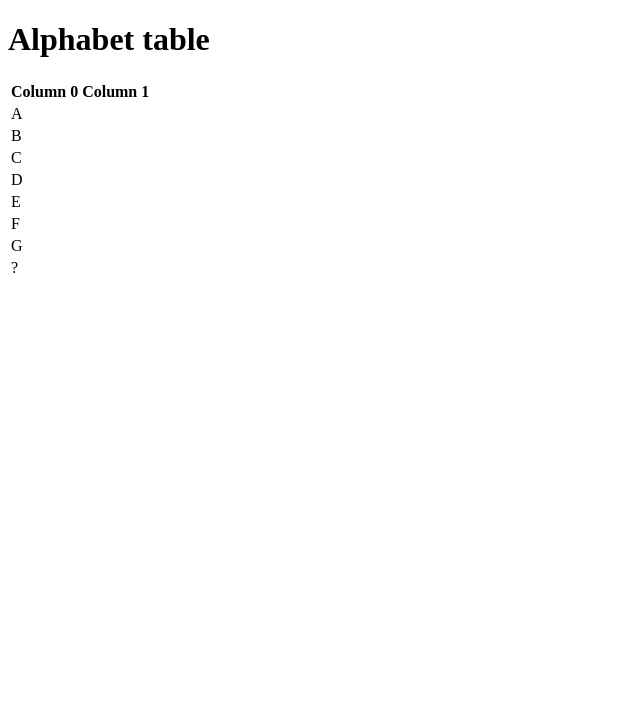
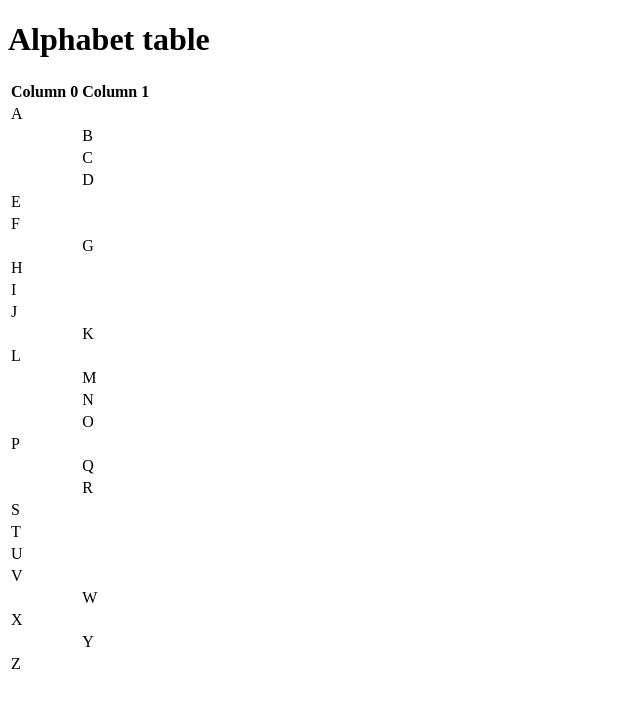
Before and after one commit to comp426-2022-spring/a00-kchange7, a website: page index.html in a window 1280 px wide. Shown: the whole page, without its empty margins (0-640 px from the left). Drawn offline with Linux system fonts and the light colour scheme.

Commit message:
added letters

```diff
--- a/index.html
+++ b/index.html
@@ -23,16 +23,16 @@
                     <td></td>
                 </tr>
                 <tr>
+                    <td></td>
                     <td>B</td>
-                    <td></td>
                 </tr>
                 <tr>
+                    <td></td>
                     <td>C</td>
-                    <td></td>
                 </tr>
                 <tr>
+                    <td></td>
                     <td>D</td>
-                    <td></td>
                 </tr>
                 <tr>
                     <td>E</td>
@@ -43,11 +43,83 @@
                     <td></td>
                 </tr>
                 <tr>
+                    <td></td>
                     <td>G</td>
+                </tr>
+                <tr>
+                    <td>H</td>
                     <td></td>
                 </tr>
                 <tr>
-                    <td>?</td>
+                    <td>I</td>
+                    <td></td>
+                </tr>
+                <tr>
+                    <td>J</td>
+                    <td></td>
+                </tr>
+                <tr>
+                    <td></td>
+                    <td>K</td>
+                </tr>
+                <tr>
+                    <td>L</td>
+                    <td></td>
+                </tr>
+                <tr>
+                    <td></td>
+                    <td>M</td>
+                </tr>
+                <tr>
+                    <td></td>
+                    <td>N</td>
+                </tr>
+                <tr>
+                    <td></td>
+                    <td>O</td>
+                </tr>
+                <tr>
+                    <td>P</td>
+                    <td></td>
+                </tr>
+                <tr>
+                    <td></td>
+                    <td>Q</td>
+                </tr>
+                <tr>
+                    <td></td>
+                    <td>R</td>
+                </tr>
+                <tr>
+                    <td>S</td>
+                    <td></td>
+                </tr>
+                <tr>
+                    <td>T</td>
+                    <td></td>
+                </tr>
+                <tr>
+                    <td>U</td>
+                    <td></td>
+                </tr>
+                <tr>
+                    <td>V</td>
+                    <td></td>
+                </tr>
+                <tr>
+                    <td></td>
+                    <td>W</td>
+                </tr>
+                <tr>
+                    <td>X</td>
+                    <td></td>
+                </tr>
+                <tr>
+                    <td></td>
+                    <td>Y</td>
+                </tr>
+                <tr>
+                    <td>Z</td>
                     <td></td>
                 </tr>
             </tbody>
```
